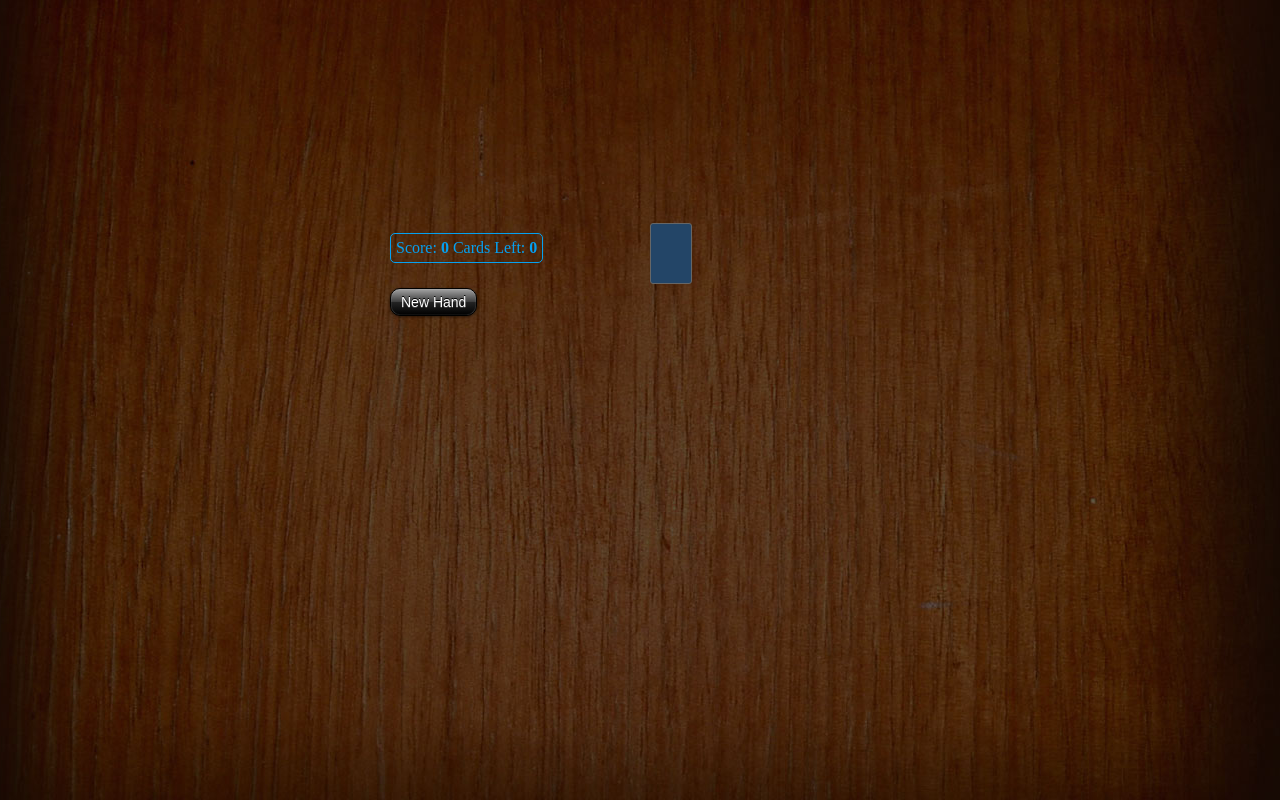
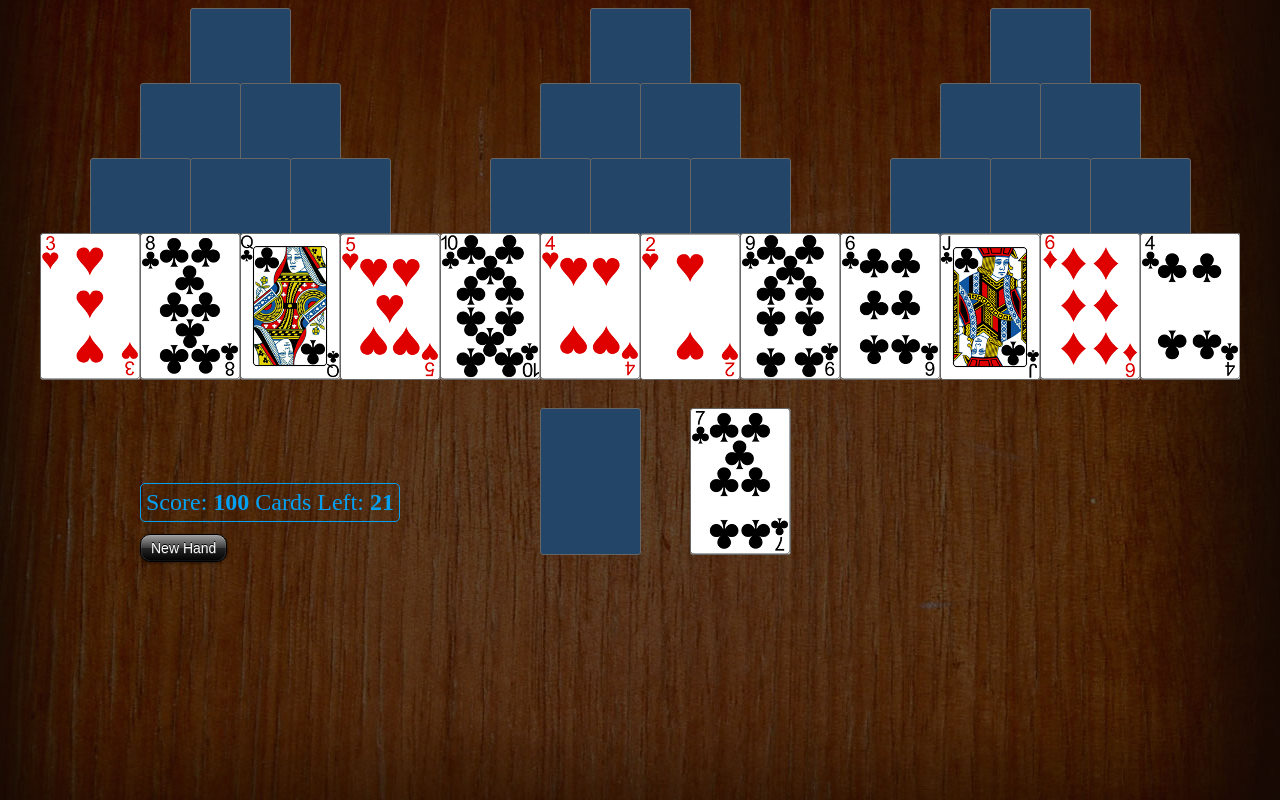
Before and after one commit to var-foo/tripeaks, a PHP site: page /tripeaks.html in a window 1280 px wide. Run offline with PHP 8.4, Linux system fonts and the light colour scheme; some libraries are stand-ins or nearby versions.

Commit message:
large size
made cards 99x140. Changed spacing and page layout to match. Full width of
the page is now 1200.

```diff
--- a/game.js
+++ b/game.js
@@ -356,16 +356,16 @@ function cardPosition(suit, num) {
 
 	switch (suit) {
 	case "clubs":
-		posX = "0";
+		posX = "-1px";
 		break;
 	case "diamonds":
-		posX = "-40px";
+		posX = "-100px";
 		break;
 	case "hearts":
-		posX = "-80px";
+		posX = "-199px";
 		break;
 	case "spades":
-		posX = "-120px";
+		posX = "-298px";
 		break;
 	}
 	switch (num) {
@@ -373,40 +373,40 @@ function cardPosition(suit, num) {
 		posY = "0";
 		break;
 	case "3":
-		posY = "-59px";
+		posY = "-146px";
 		break;
 	case "4":
-		posY = "-118px";
+		posY = "-291px";
 		break;
 	case "5":
-		posY = "-177px";
+		posY = "-435px";
 		break;
 	case "6":
-		posY = "-236px";
+		posY = "-581px";
 		break;
 	case "7":
-		posY = "-295px";
+		posY = "-726px";
 		break;
 	case "8":
-		posY = "-354px";
+		posY = "-871px";
 		break;
 	case "9":
-		posY = "-413px";
+		posY = "-1016px";
 		break;
 	case "10":
-		posY = "-472px";
+		posY = "-1161px";
 		break;
 	case "j":
-		posY = "-531px";
+		posY = "-1305px";
 		break;
 	case "q":
-		posY = "-590px";
+		posY = "-1451px";
 		break;
 	case "k":
-		posY = "-649px";
+		posY = "-1596px";
 		break;
 	case "a":
-		posY = "-708px";
+		posY = "-1741px";
 		break;
 	}
 	bgp = posX + " " + posY;
@@ -535,7 +535,7 @@ function updateUI() {
         var $thisLeft = parseInt($(this).css("left"), 10);
         for (var i = 0; i < arrTop.length; i++) {
             var $this = $(this);
-            if (arrTop[i] == $thisTop + 40 && (arrLeft[i] == $thisLeft + 20 || arrLeft[i] == $thisLeft - 20)) {
+            if (arrTop[i] == $thisTop + 75 && (arrLeft[i] == $thisLeft + 50 || arrLeft[i] == $thisLeft - 50)) {
 
                 $this.removeClass("front").addClass("back");
                 break;
--- a/screen.css
+++ b/screen.css
@@ -1,19 +1,20 @@
 /* The table */
 body{
 	background:url(images/body.jpg) no-repeat center 0 #120902;
+    font-size:1.5em;
 }
 
 #wrapper{
 	position:relative;
 	margin:auto;
 	overflow:hidden;
-	width:700px;
-	height:400px;
+	width:1200px;
+	height:600px;
 }
 
 #stats{
 	position:absolute;
-	top:225px;
+	top: 475px;
 	left:100px;
 	color:#04A1F2;
 	border:1px solid #04A1F2;
@@ -28,7 +29,7 @@ body{
 
 #newHand{
 	position:absolute;
-	top:280px;
+	top: 526px;
 	left:100px;
 	cursor:pointer;
 	font-family: Arial, Helvetica, sans-serif;
@@ -64,60 +65,60 @@ body{
 }
 
 #hole{
-	top:215px;
-	left:360px;
+	top:400px;
+	left:500px;
 }
 
 /* Positioning the field */
 #card-1, #card-2, #card-3{
-	top:10px;
+	top:0px;
 }
 
-#card-1{left:160px;}
-#card-2{left:320px;}
-#card-3{left:480px;}
+#card-1{left:150px;}
+#card-2{left:550px;}
+#card-3{left:950px;}
 
 #card-4, #card-5, #card-6, #card-7, #card-8, #card-9{
-	top:50px;
+	top:75px;
 }
-#card-4{left:140px;}
-#card-5{left:180px;}
-#card-6{left:300px;}
-#card-7{left:340px;}
-#card-8{left:460px;}
-#card-9{left:500px;}
+#card-4{left:100px;}
+#card-5{left:200px;}
+#card-6{left:500px;}
+#card-7{left:600px;}
+#card-8{left:900px;}
+#card-9{left:1000px;}
 #card-10, #card-11, #card-12, #card-13, #card-14, #card-15, #card-16, #card-17, #card-18{
-	top:90px;
+	top:150px;
 }
-#card-10{left:120px;}
-#card-11{left:160px;}
-#card-12{left:200px;}
-#card-13{left:280px;}
-#card-14{left:320px;}
-#card-15{left:360px;}
-#card-16{left:440px;}
-#card-17{left:480px;}
-#card-18{left:520px;}
+#card-10{left:50px;}
+#card-11{left:150px;}
+#card-12{left:250px;}
+#card-13{left:450px;}
+#card-14{left:550px;}
+#card-15{left:650px;}
+#card-16{left:850px;}
+#card-17{left:950px;}
+#card-18{left:1050px;}
 #card-19, #card-20, #card-21, #card-22, #card-23, #card-24, #card-25, #card-26, #card-27, #card-28, #card-29, #card-30{
-	top:130px;
+	top:225px;
 }
-#card-19{left:100px;}
-#card-20{left:140px;}
-#card-21{left:180px;}
-#card-22{left:220px;}
-#card-23{left:260px;}
-#card-24{left:300px;}
-#card-25{left:340px;}
-#card-26{left:380px;}
-#card-27{left:420px;}
-#card-28{left:460px;}
-#card-29{left:500px;}
-#card-30{left:540px;}
+#card-19{left:0;}
+#card-20{left:100px;}
+#card-21{left:200px;}
+#card-22{left:300px;}
+#card-23{left:400px;}
+#card-24{left:500px;}
+#card-25{left:600px;}
+#card-26{left:700px;}
+#card-27{left:800px;}
+#card-28{left:900px;}
+#card-29{left:1000px;}
+#card-30{left:1100px;}
 
 /* The Cards */
 .card, .handCard, #hole{
-	width:40px;
-	height:59px;
+	width:99px;
+	height:145px;
 	position:absolute;
 	border:1px solid #666;
 	border-radius:3px;
@@ -134,11 +135,11 @@ body{
 }
 
 .handCard{
-	top:215px;
-	left:430px;
+	top:400px;
+	left:650px;
 }
 
 /* Setting the card faces */
 .front{
-	background:url(images/cards/cards.png) no-repeat 0 0 #fff;
+	background:url(images/cards/largecards.png) no-repeat 0 0 #fff;
 }
--- a/tripeaks.html
+++ b/tripeaks.html
@@ -15,6 +15,6 @@
 			<button id="newHand">New Hand</button>
 		</div>
 		<script src="http://ajax.googleapis.com/ajax/libs/jquery/1.7.2/jquery.min.js"></script>
-        <script src="tripeaks.cat.js"></script>
+        <script src="game.js"></script>
 	</body>
 </html>
```
Also changed, not shown: images/cards/largecards.png (added).
